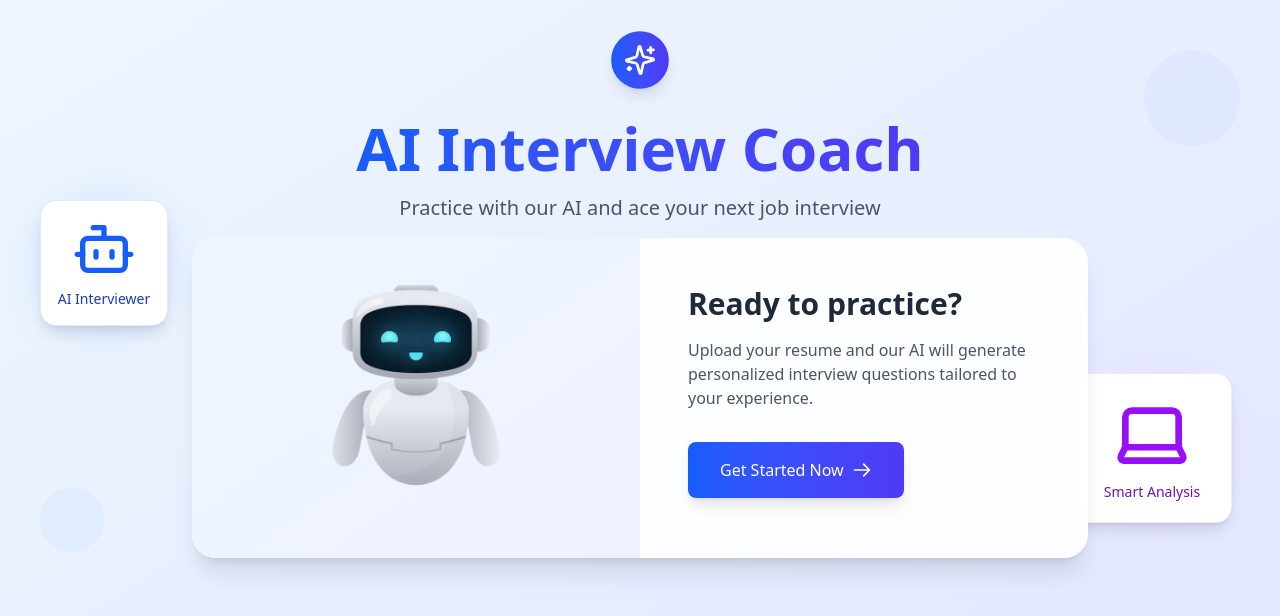
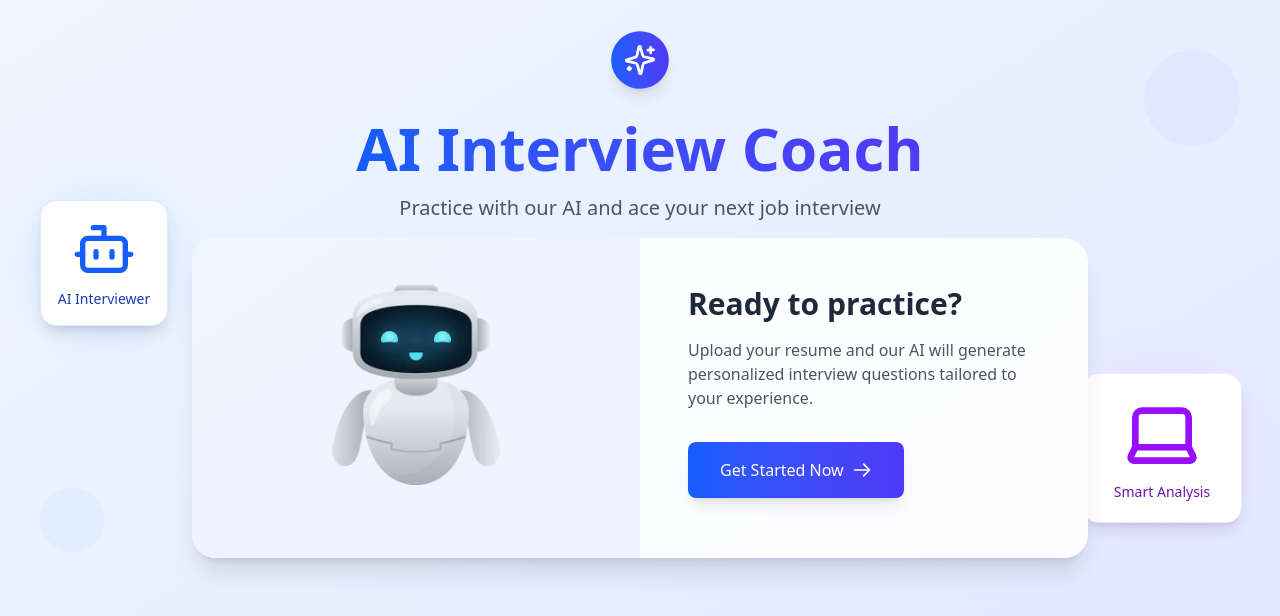
Before and after one commit to JayThakor15/Ai-interviewer-Frontend, a React (Vite) app: page / in a window 1280 px wide. Shown: the top 616 px of the page. Built offline with nearby package versions, Linux system fonts and the light colour scheme.

Commit message:
Frontend Fix

```diff
--- a/pages/Welcome.jsx
+++ b/pages/Welcome.jsx
@@ -29,7 +29,7 @@ export default function Welcome() {
         transition={{ duration: 0.8, delay: 0.4 }}
         className="absolute bottom-1/3 right-4 sm:right-12 w-32 h-32 sm:w-40 sm:h-40"
       >
-        <div className="relative">
+        <div className="relative left-2.5">
           <div className="absolute -inset-4 bg-purple-200 rounded-full blur-lg opacity-30"></div>
           <div className="relative bg-white p-4 sm:p-5 rounded-2xl shadow-lg border border-purple-100">
             <Laptop className="w-16 h-16 sm:w-20 sm:h-20 text-purple-600 mx-auto" />
```
